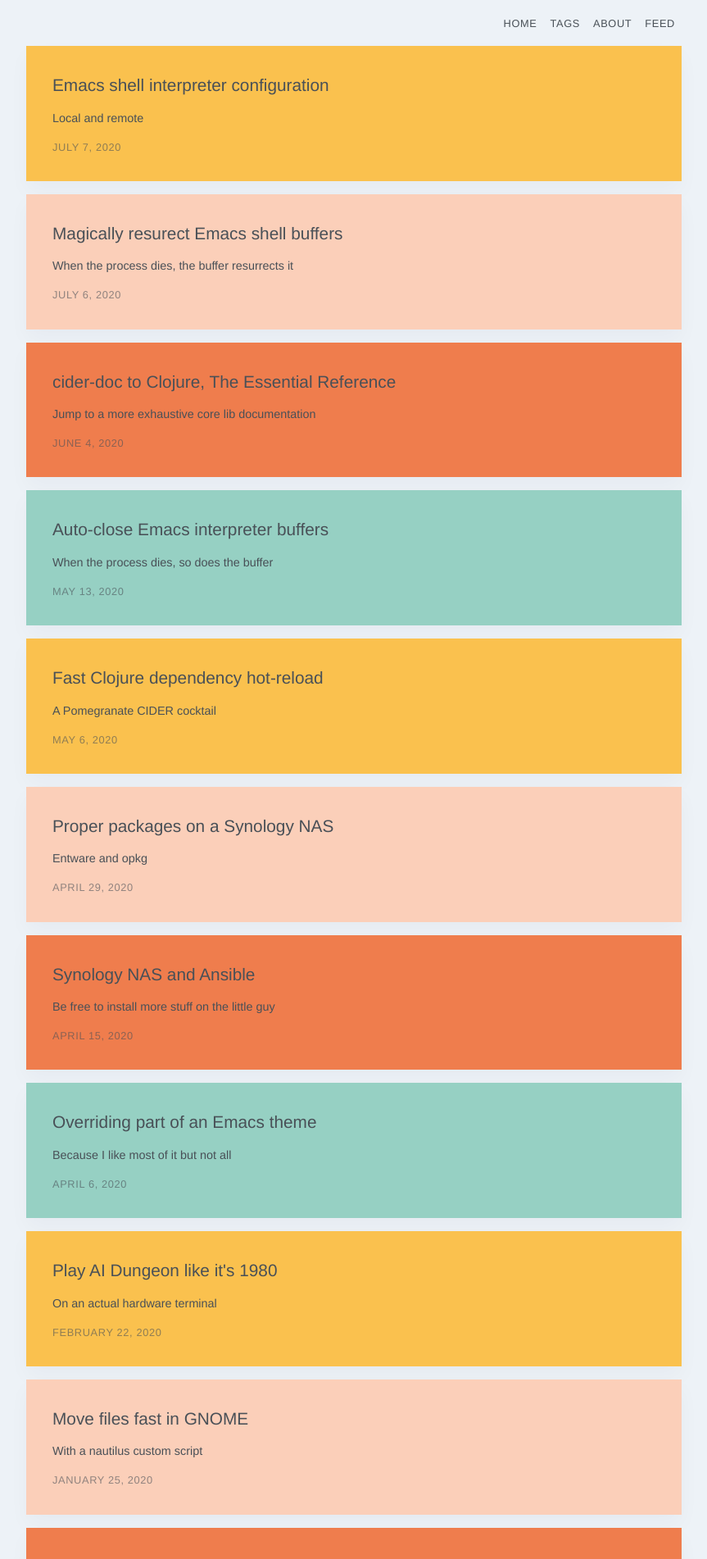
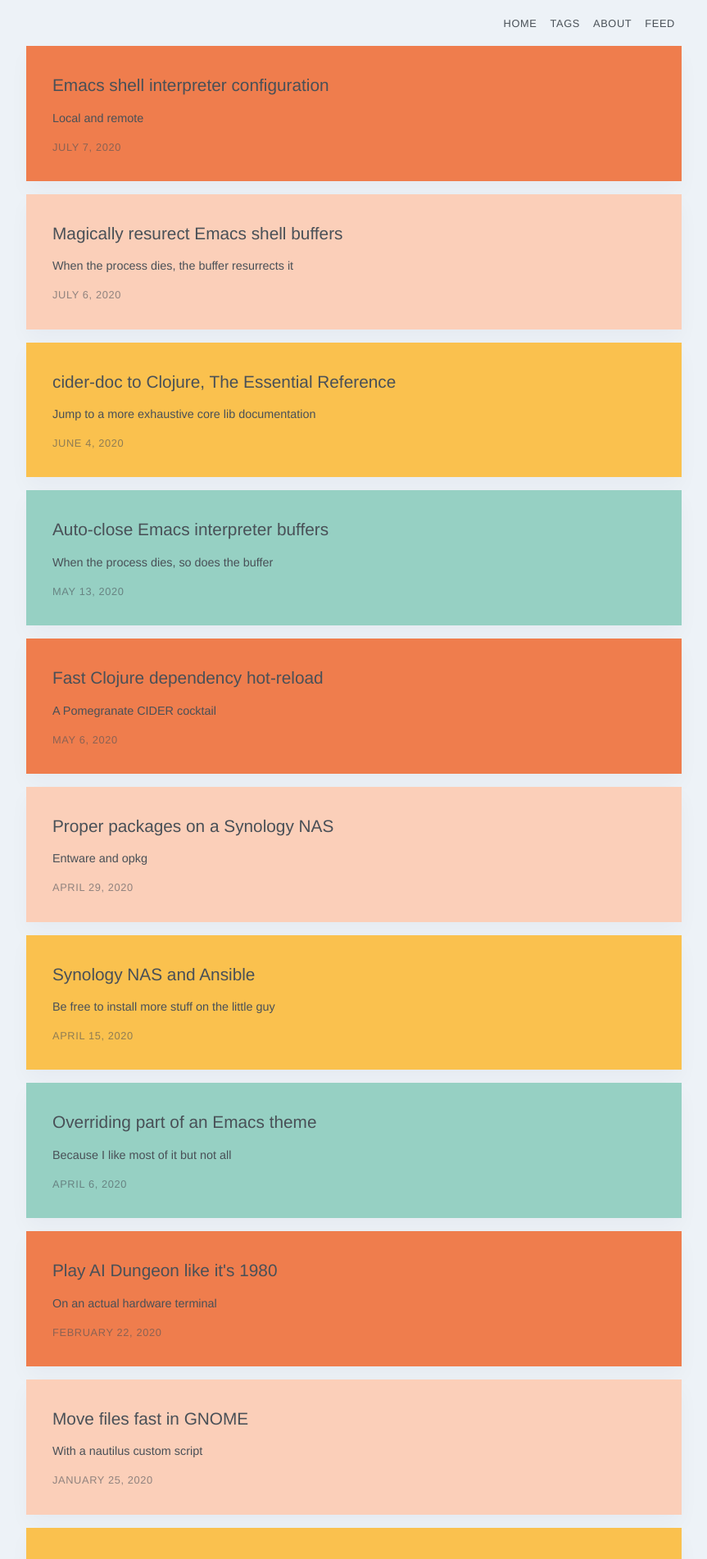
Before and after one commit to p3r7/blog, a Jekyll site: the page built from index.html, in a window 1280 px wide. Shown: the top 1902 px of the page at 82% size, without its empty margins (208-1071 px from the left). Built offline with Jekyll 4.4.1, drawn with Linux system fonts in a browser that asks for light colours; some web fonts are replaced.

Commit message:
Colorize cards counting from end

```diff
--- a/_sass/_layout.scss
+++ b/_sass/_layout.scss
@@ -40,42 +40,42 @@ header, main {
         margin: 0
     }
 }
-.card:nth-child(1n) {
+.card:nth-last-child(1n) {
     background: #96d0c3;
 }
-.card:nth-child(2n) {
+.card:nth-last-child(2n) {
     background: #ef7d4d;
 }
-.card:nth-child(3n) {
+.card:nth-last-child(3n) {
     background: #fbcfb9;
 }
-.card:nth-child(4n) {
+.card:nth-last-child(4n) {
     background: #fac14e;
 }
 
-.card:nth-child(5n + 1) {
+.card:nth-last-child(5n + 1) {
     background: #ef7d4d;
 }
 
-.card:nth-child(6n + 1) {
+.card:nth-last-child(6n + 1) {
     background: #ef7d4d;
 }
 
-.card:nth-child(7n +1) {
+.card:nth-last-child(7n +1) {
     background: #fac14e;
 }
 
 
-.card:nth-child(4n + 1) {
+.card:nth-last-child(4n + 1) {
     background: #fac14e;
 }
-.card:nth-child(4n + 2) {
+.card:nth-last-child(4n + 2) {
     background: #fbcfb9;
 }
-.card:nth-child(4n + 3) {
+.card:nth-last-child(4n + 3) {
     background: #ef7d4d;
 }
-.card:nth-child(4n + 4) {
+.card:nth-last-child(4n + 4) {
     background: #96d0c3;
 }
 
```
